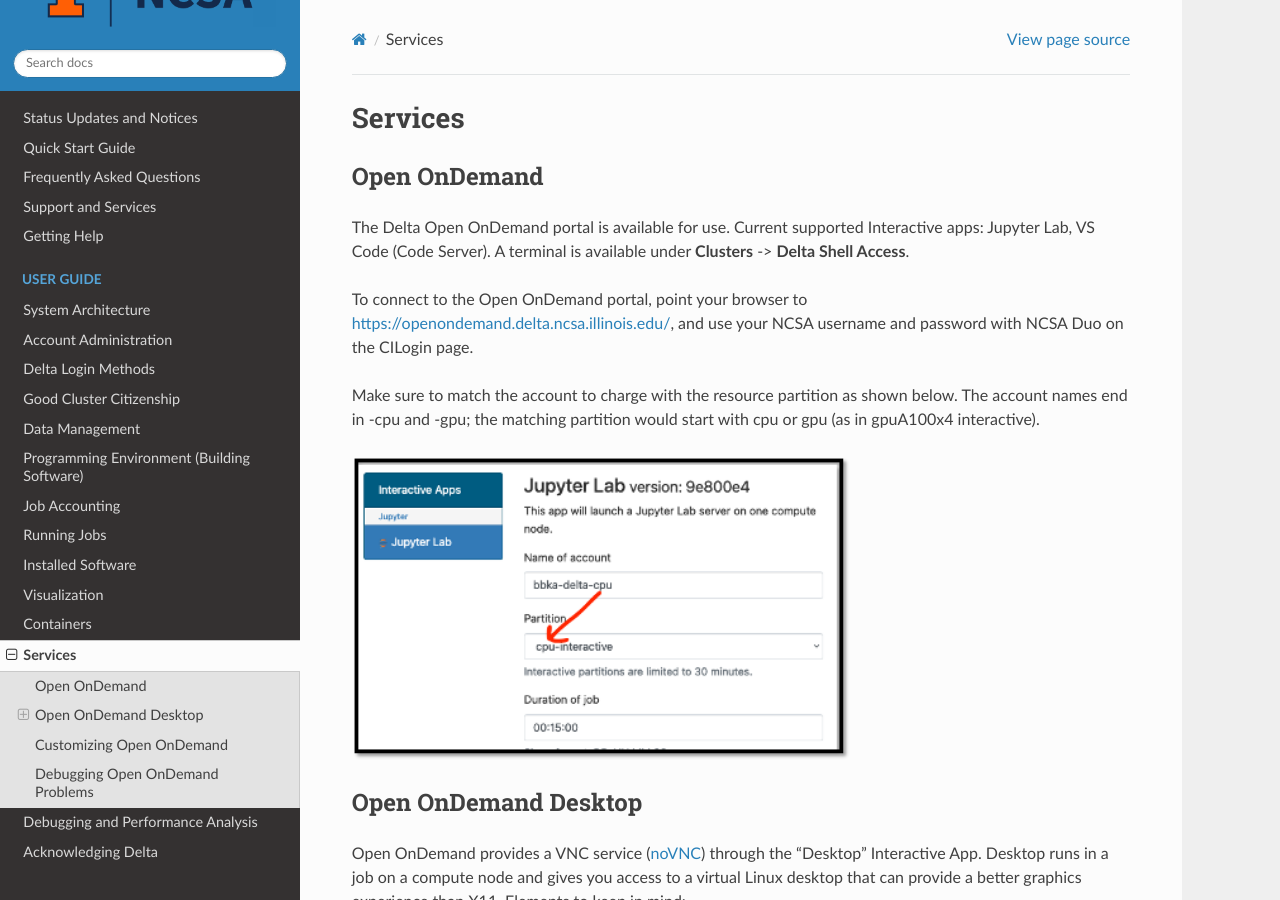
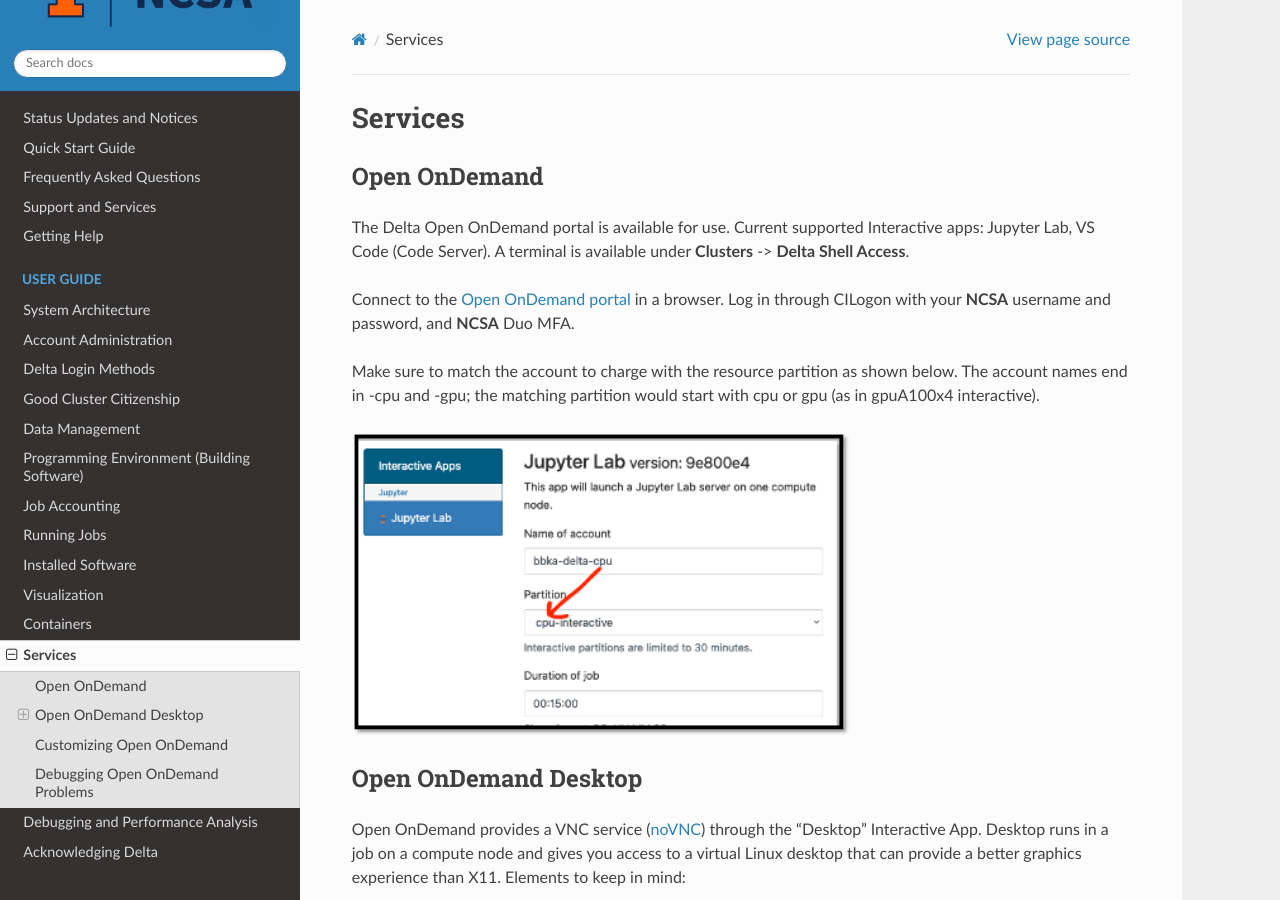
Before and after one commit to ncsa/Delta_doc, a Sphinx documentation site: the page built from docs/source/user_guide/services.rst, in a window 1280 px wide and 900 px high. Built offline with Sphinx 7.4.7 and the Read the Docs theme 2.0.0, drawn with Linux system fonts in a browser that asks for light colours.

Commit message:
Update services.rst a few final editorial updates

```diff
--- a/docs/source/user_guide/services.rst
+++ b/docs/source/user_guide/services.rst
@@ -8,7 +8,7 @@ Open OnDemand
 
 The Delta Open OnDemand portal is available for use. Current supported Interactive apps: Jupyter Lab, VS Code (Code Server).  A terminal is available under **Clusters** -> **Delta Shell Access**.
 
-To connect to the Open OnDemand portal, point your browser to https://openondemand.delta.ncsa.illinois.edu/, and use your NCSA username and password with NCSA Duo on the CILogin page.
+Connect to the `Open OnDemand portal <https://openondemand.delta.ncsa.illinois.edu/>`_ in a browser. Log in through CILogon with your **NCSA** username and password, and **NCSA** Duo MFA.
 
 Make sure to match the account to charge with the resource partition as shown below.
 The account names end in -cpu and -gpu; the matching partition would start with cpu or gpu (as in gpuA100x4 interactive).
```
